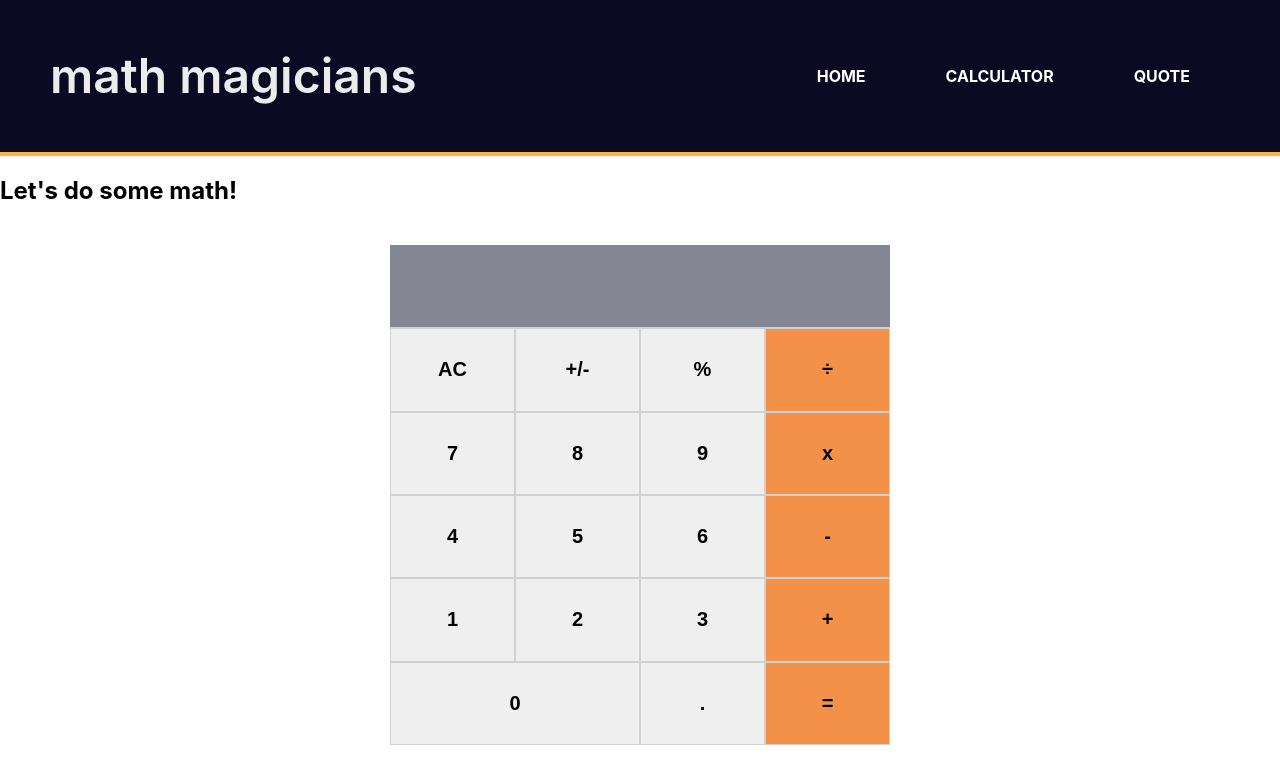
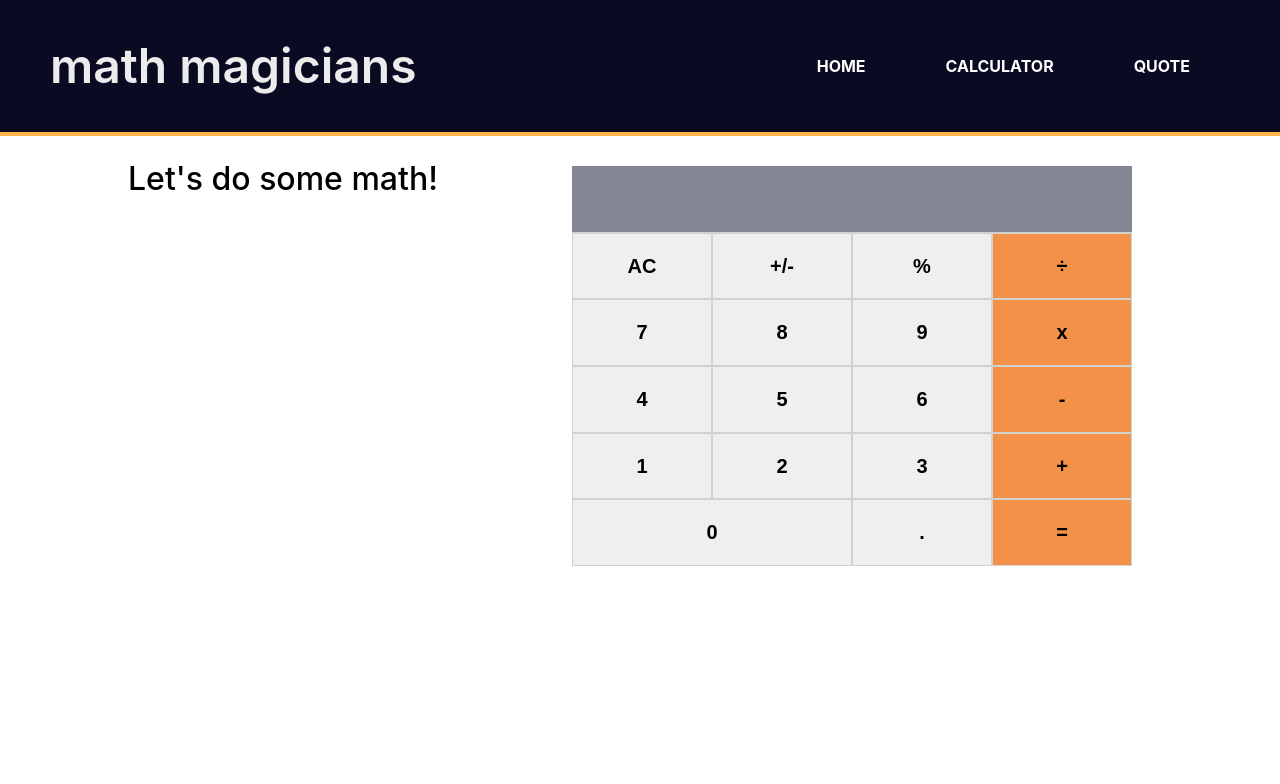
Before and after one commit to developertariq/math-magicians, a React (Create React App) app: page /Calculator in a window 1280 px wide. Shown: the top 784 px of the page. Built offline with nearby package versions, Linux system fonts and the light colour scheme.

Commit message:
Fix stylelint errors

```diff
--- a/src/App.css
+++ b/src/App.css
@@ -2,17 +2,29 @@
   box-sizing: border-box;
 }
 
+.main-container {
+  width: 80%;
+  margin: 0 auto;
+}
+
+.page-title {
+  font-size: 2rem;
+  font-weight: 500;
+  margin-bottom: 2rem;
+  line-height: 1em;
+  text-align: left;
+}
+
 .calculator {
-  width: 500px;
-  height: 500px;
+  width: 600px;
+  height: 400px;
   border: none;
-  margin: 0 auto;
-  padding: 20px 0;
+  padding: 30px 20px;
 }
 
 .display {
   width: 100%;
-  height: calc(500px / 6);
+  height: calc(400px / 6);
   border-bottom: 1px solid #d1d1d1;
   background-color: #858693;
   color: #fff;
@@ -25,13 +37,13 @@
 
 .keypad {
   width: 100%;
-  height: calc(500px / 6 * 5);
+  height: calc(400px / 6 * 5);
   border: none;
 }
 
 .key {
   width: 25%;
-  height: calc(500px / 6);
+  height: calc(400px / 6);
   float: left;
   border: 1px solid #d1d1d1;
   font-size: 20px;
--- a/src/components/Header.js
+++ b/src/components/Header.js
@@ -4,7 +4,7 @@ import Navbar from './Navbar';
 
 const Header = () => {
   const headerStyle = {
-    padding: '20px 50px',
+    padding: '10px 50px',
     lineHeight: '1.5em',
     display: 'flex',
     justifyContent: 'space-between',
--- a/src/pages/Calculation.js
+++ b/src/pages/Calculation.js
@@ -2,8 +2,14 @@ import React from 'react';
 import Calculator from '../components/Calculator';
 
 const Calculation = () => (
-  <div>
-    <h2>
+  <div
+    className="main-container"
+    style={{
+      display: 'flex',
+      justifyContent: 'space-between',
+    }}
+  >
+    <h2 className="page-title">
       Let&apos;s do some math!
     </h2>
     <Calculator />
--- a/src/pages/Home.js
+++ b/src/pages/Home.js
@@ -1,17 +1,25 @@
 import React from 'react';
 
-const Home = () => (
-  <div>
-    <h2>
+const Home = () => {
+  const paraStyle = {
+    fontSize: '1.35rem',
+    fontWeight: '400',
+    marginBottom: '2.25rem',
+    lineHeight: '1.25em',
+  };
+
+  return (
+    <div className="main-container">
+      <h2 className="page-title">
         Welcome to our page!
       </h2>
-    <p>
+      <p style={paraStyle}>
         Lorem ipsum dolor sit amet consectetur adipisicing elit.
         Veritatis placeat vero, ratione, molestiae modi obcaecati reprehenderit similique,
         architecto asperiores dicta quod ducimus beatae quo
         at voluptatibus possimus hic voluptas ab.
       </p>
-    <p>
+      <p style={paraStyle}>
         Lorem ipsum dolor sit amet consectetur adipisicing elit.
         Veritatis placeat vero, ratione, molestiae modi obcaecati reprehenderit similique,
         architecto asperiores dicta quod ducimus beatae
@@ -19,5 +27,6 @@ const Home = () => (
       </p>
     </div>
   );
+};
 
 export default Home;
--- a/src/pages/Quote.js
+++ b/src/pages/Quote.js
@@ -1,10 +1,20 @@
 import React from 'react';
 
 const Quote = () => (
-  <div>
-    <h2>
+  <div className="main-container">
+    <h2
+      className="page-title"
+      style={{
+        padding: '2.4em',
+        marginTop: '3rem',
+        lineHeight: '1.45em',
+      }}
+    >
       Mathematics is not about numbers, equations, computetions, or algorithms.
-      It is about understanding - William Paul Thurston
+      It is about understanding -
+      <span style={{ fontStyle: 'italic' }}>
+        William Paul Thurston
+      </span>
     </h2>
   </div>
 );
```
Lines whose indentation alone changed are shown as unchanged.
